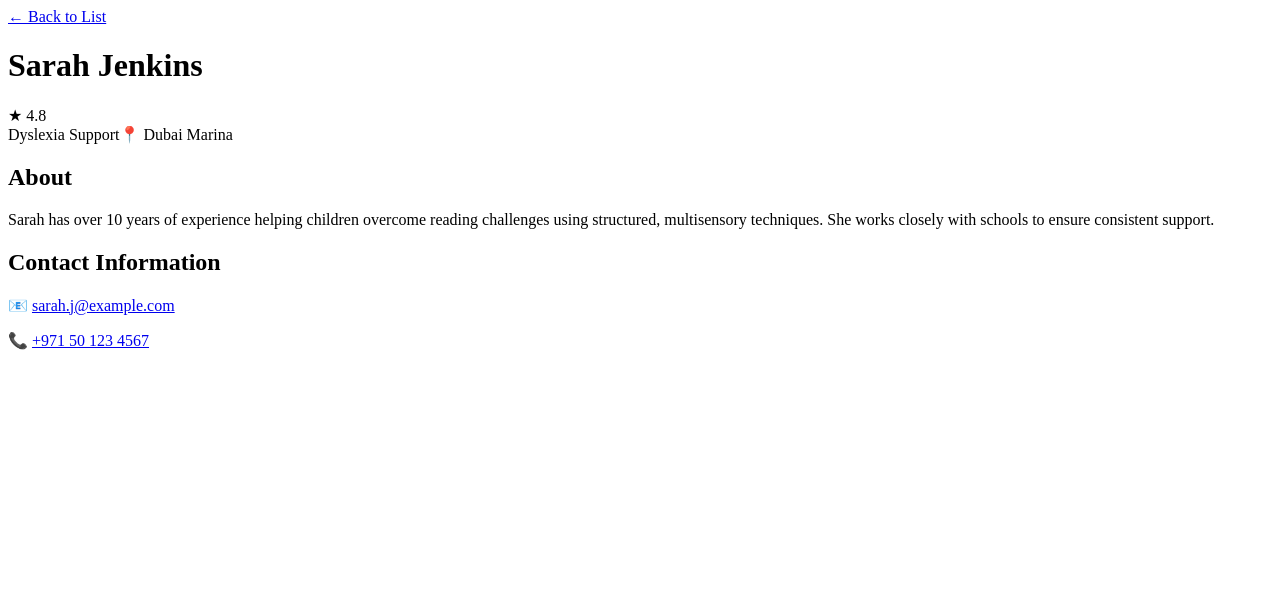
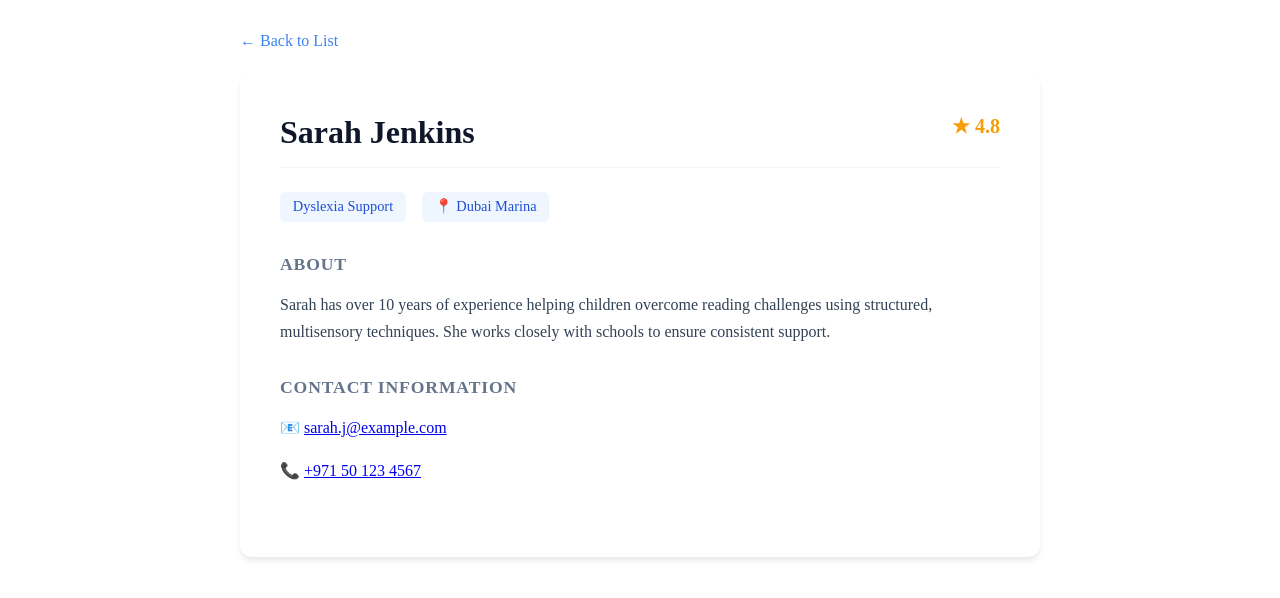
Before and after one commit to Aryan5084102/habot-learning-support-provider, a Next.js app in the folder habot-learing/: page /providers/1 in a window 1280 px wide. Shown: the top 598 px of the page. Built offline with nearby package versions, Linux system fonts and the light colour scheme.

Commit message:
some css added

```diff
--- a/habot-learing/app/styles/ProviderDetail.module.scss
+++ b/habot-learing/app/styles/ProviderDetail.module.scss
@@ -0,0 +1,46 @@
+.container {
+  max-width: 800px;
+  margin: 2rem auto;
+  padding: 0 1rem;
+
+  .backButton {
+    display: inline-block;
+    margin-bottom: 1.5rem;
+    color: #3b82f6;
+    text-decoration: none;
+    font-weight: 500;
+    &:hover { text-decoration: underline; }
+  }
+
+  .card {
+    background: white;
+    padding: 2.5rem;
+    border-radius: 12px;
+    box-shadow: 0 4px 6px -1px rgba(0, 0, 0, 0.1);
+
+    .header {
+      display: flex;
+      justify-content: space-between;
+      align-items: flex-start;
+      border-bottom: 1px solid #f1f5f9;
+      padding-bottom: 1rem;
+      margin-bottom: 1.5rem;
+
+      h1 { margin: 0; color: #0f172a; }
+      .rating { color: #f59e0b; font-size: 1.25rem; font-weight: bold; }
+    }
+
+    .tags {
+      display: flex;
+      gap: 1rem;
+      margin-bottom: 2rem;
+      .tag { background: #eff6ff; color: #1d4ed8; padding: 0.4rem 0.8rem; border-radius: 6px; font-size: 0.9rem; }
+    }
+
+    .content, .contact {
+      margin-bottom: 2rem;
+      h2 { font-size: 1.1rem; color: #64748b; text-transform: uppercase; letter-spacing: 0.05em; }
+      p { line-height: 1.7; color: #334155; }
+    }
+  }
+}
```
Also changed, not shown: habot-learing/app/styles/SearchBar.module.scss (+20 -0 lines).
